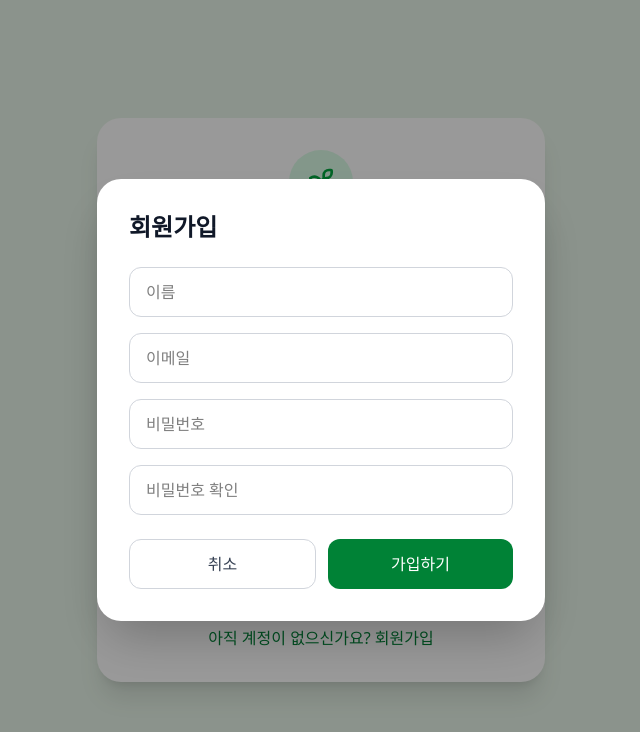
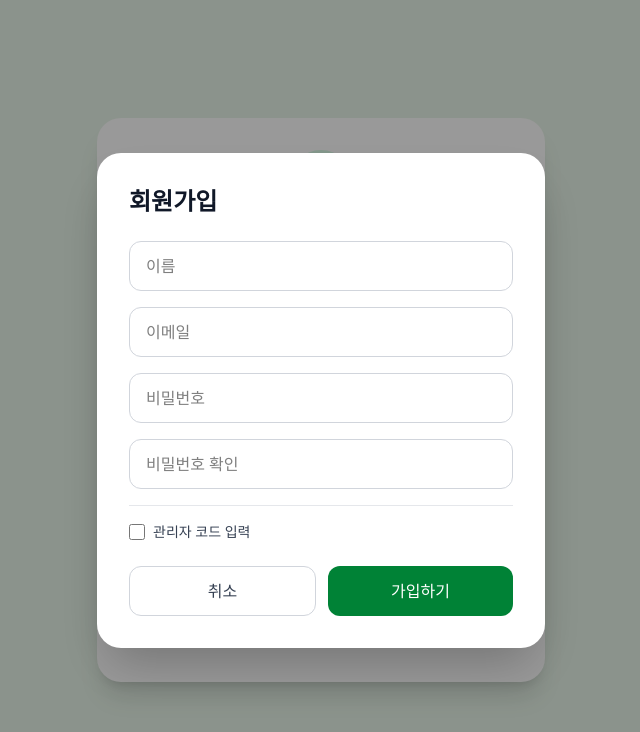
Before and after one commit to cksdudd103/farm-android, a React (Vite) app in the folder webapp/: page /login in a window 1280 px wide. Both pictures are taken after a click on the button "아직 계정이 없으신가요? 회원가입". Shown: the top 732 px of the page, without its empty margins (319-959 px from the left). Built offline with nearby package versions, Linux system fonts and the light colour scheme; no server answers.

Commit message:
feat(webapp): add admin code field in registration form

```diff
--- a/webapp/src/contexts/AuthContext.tsx
+++ b/webapp/src/contexts/AuthContext.tsx
@@ -12,7 +12,7 @@ interface AuthContextType {
   user: User | null
   isLoading: boolean
   login: (email: string, password: string, rememberMe: boolean) => Promise<void>
-  register: (name: string, email: string, password: string, passwordConfirm: string) => Promise<void>
+  register: (name: string, email: string, password: string, passwordConfirm: string, adminCode?: string) => Promise<void>
   logout: () => Promise<void>
 }
 
@@ -34,8 +34,8 @@ export function AuthProvider({ children }: { children: ReactNode }) {
     setUser(res.data.user)
   }
 
-  const register = async (name: string, email: string, password: string, passwordConfirm: string) => {
-    await api.post('/api/register', { name, email, password, password_confirm: passwordConfirm })
+  const register = async (name: string, email: string, password: string, passwordConfirm: string, adminCode?: string) => {
+    await api.post('/api/register', { name, email, password, password_confirm: passwordConfirm, admin_code: adminCode })
     const me = await api.get('/api/me')
     setUser(me.data)
   }
--- a/webapp/src/pages/LoginPage.tsx
+++ b/webapp/src/pages/LoginPage.tsx
@@ -117,11 +117,14 @@ function RegisterModal({ onClose }: { onClose: () => void }) {
   const [passwordConfirm, setPasswordConfirm] = useState('')
   const [error, setError] = useState('')
 
+  const [adminCode, setAdminCode] = useState('')
+  const [showAdminCode, setShowAdminCode] = useState(false)
+
   const handleSubmit = async (e: React.FormEvent) => {
     e.preventDefault()
     setError('')
     try {
-      await register(name, email, password, passwordConfirm)
+      await register(name, email, password, passwordConfirm, adminCode.trim() || undefined)
       navigate('/')
     } catch (err: any) {
       setError(err.response?.data?.error || '회원가입에 실패했습니다.')
@@ -165,6 +168,28 @@ function RegisterModal({ onClose }: { onClose: () => void }) {
             className="w-full px-4 py-3 rounded-xl border border-gray-300 focus:border-green-500 focus:ring-2 focus:ring-green-200 outline-none"
             required
           />
+
+          <div className="border-t border-gray-200 pt-4">
+            <label className="flex items-center gap-2 text-sm text-gray-700 mb-2">
+              <input
+                type="checkbox"
+                checked={showAdminCode}
+                onChange={(e) => setShowAdminCode(e.target.checked)}
+                className="w-4 h-4 text-green-600 rounded focus:ring-green-500"
+              />
+              관리자 코드 입력
+            </label>
+            {showAdminCode && (
+              <input
+                type="text"
+                placeholder="관리자 코드"
+                value={adminCode}
+                onChange={(e) => setAdminCode(e.target.value)}
+                className="w-full px-4 py-3 rounded-xl border border-gray-300 focus:border-green-500 focus:ring-2 focus:ring-green-200 outline-none"
+              />
+            )}
+          </div>
+
           {error && <p className="text-red-600 text-sm">{error}</p>}
           <div className="flex gap-3 pt-2">
             <button
```
